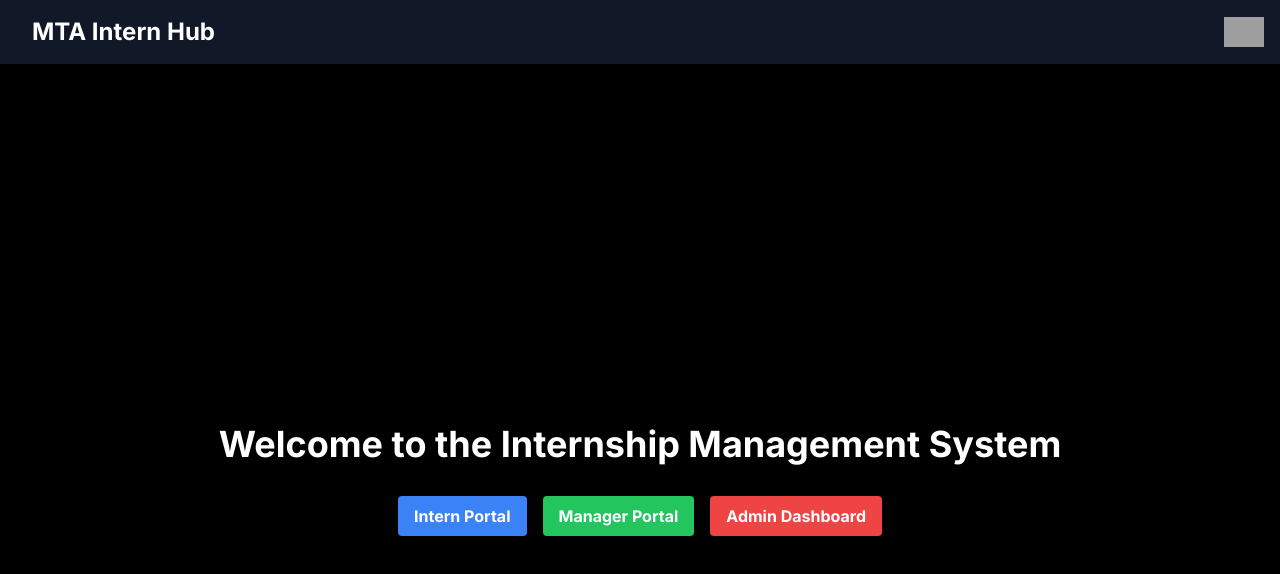
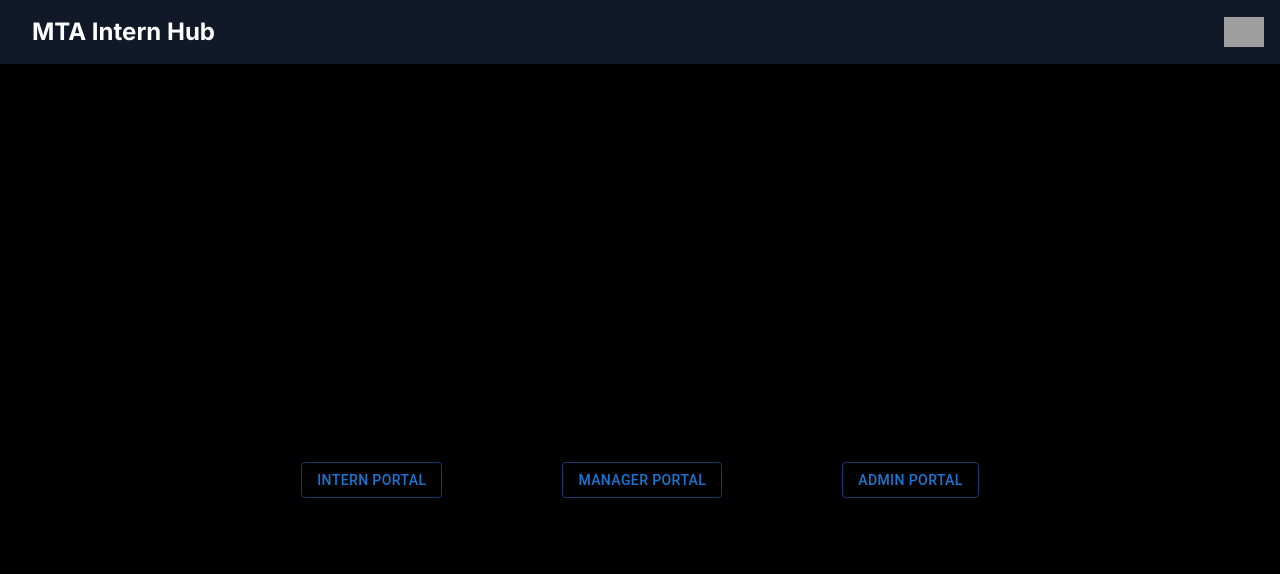
Before and after one commit to NabilHasan09/payroll-auto, a Next.js app in the folder payroll-management/: page / in a window 1280 px wide. Shown: the top 574 px of the page. Built offline with nearby package versions, Linux system fonts and the light colour scheme; grey boxes are pictures that could not be loaded.

Commit message:
change button links to MUI buttons

```diff
--- a/payroll-management/app/page.tsx
+++ b/payroll-management/app/page.tsx
@@ -1,20 +1,32 @@
 import Link from "next/link"
+import * as React from 'react';
+import { Stack } from "@mui/material";
+import Button from '@mui/material/Button';
+
 
 export default function Home() {
   return (
     <div className="flex flex-col items-center justify-center min-h-screen">
-      <h1 className="text-4xl font-bold mb-8">Welcome to the Internship Management System</h1>
-      <div className="flex space-x-4">
-        <Link href="/intern" className="bg-blue-500 hover:bg-blue-700 text-white font-bold py-2 px-4 rounded">
-          Intern Portal
-        </Link>
-        <Link href="/manager" className="bg-green-500 hover:bg-green-700 text-white font-bold py-2 px-4 rounded">
-          Manager Portal
-        </Link>
-        <Link href="/admin" className="bg-red-500 hover:bg-red-700 text-white font-bold py-2 px-4 rounded">
-          Admin Dashboard
-        </Link>
+      <Stack direction="row" spacing={15}>
+          <Button variant="outlined">
+          <Link href="/intern">
+            Intern Portal
+          </Link>
+          </Button>
+          <Button variant="outlined">
+          <Link href="/manager">
+            Manager Portal
+          </Link>
+          </Button>
+          <Button variant="outlined">
+          <Link href="/admin">
+            Admin Portal
+          </Link>
+          </Button>
+      </Stack>
+
+
       </div>
-    </div>
+
   )
 }
```
